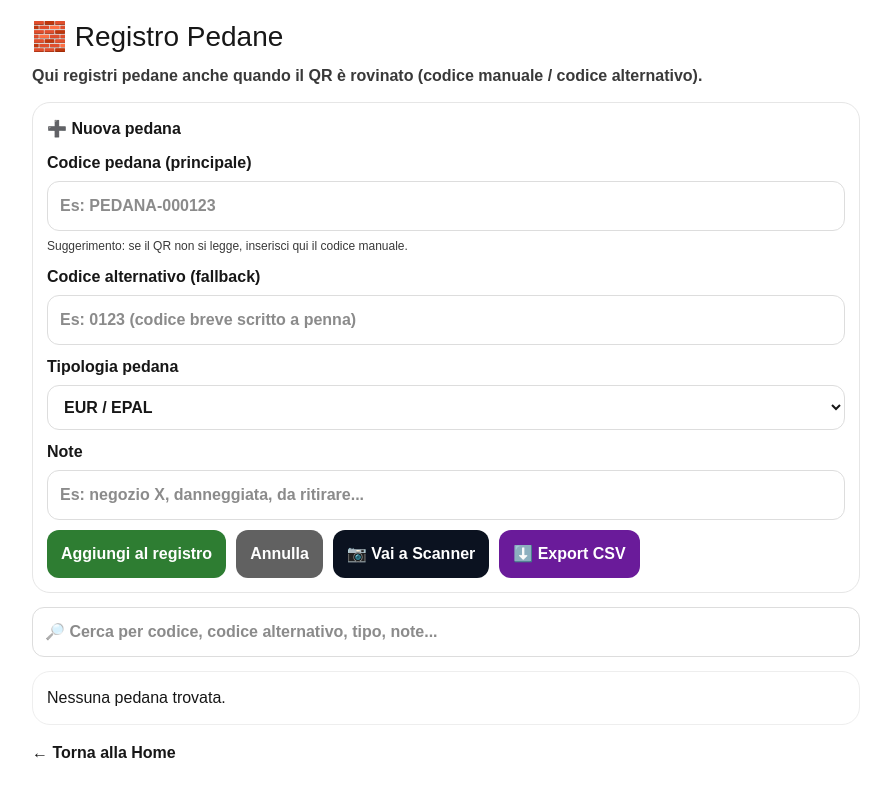
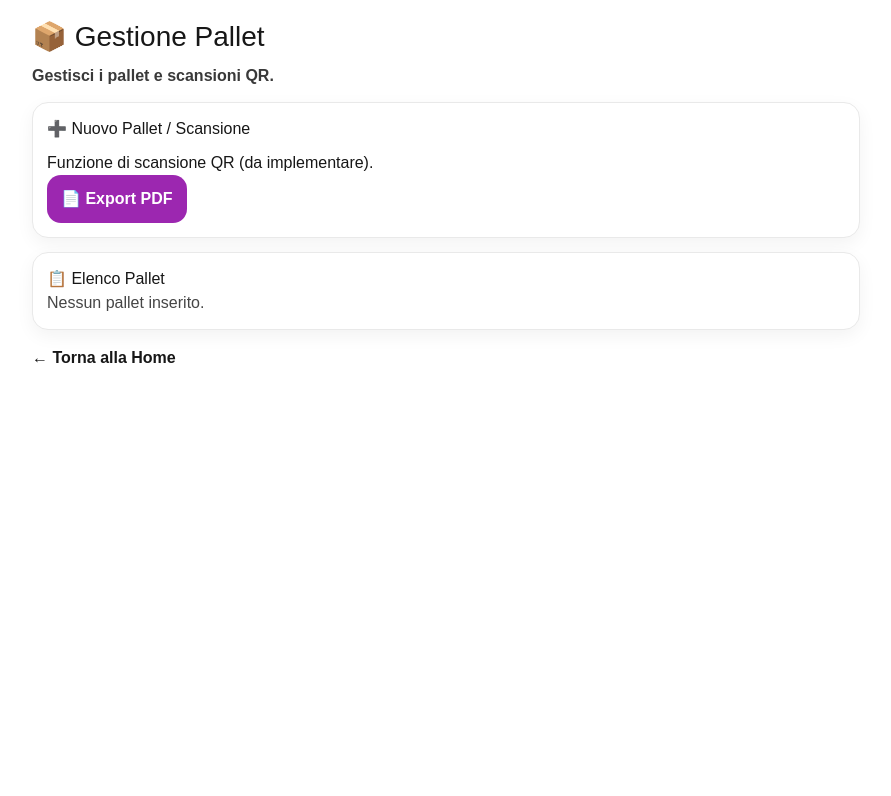
Before and after one commit to lucamandis89/pallet-tracker-v2, a Next.js app: page /pallets in a window 1280 px wide. Shown: the top 796 px of the page, without its empty margins (194-1085 px from the left). Built offline with nearby package versions, Linux system fonts and the light colour scheme.

Commit message:
Update page.tsx

```diff
--- a/app/pallets/page.tsx
+++ b/app/pallets/page.tsx
@@ -1,278 +1,87 @@
 "use client";
 
-import React, { useEffect, useMemo, useState } from "react";
+import React, { useEffect, useState } from "react";
 import * as storage from "../lib/storage";
 
-const PALLET_TYPES = [
-  "EUR / EPAL",
-  "CHEP",
-  "CP (Chemical)",
-  "H1 Plastica",
-  "Mezza pedana",
-  "Altro",
-];
-
 export default function PalletsPage() {
-  const [items, setItems] = useState<storage.PalletItem[]>([]);
-  const [q, setQ] = useState("");
-
-  const [code, setCode] = useState("");
-  const [altCode, setAltCode] = useState("");
-  const [type, setType] = useState<string>(PALLET_TYPES[0]);
-  const [notes, setNotes] = useState("");
-
-  const [editId, setEditId] = useState<string | null>(null);
+  const [pallets, setPallets] = useState<storage.PalletItem[]>([]);
 
   function reload() {
-    setItems(storage.getPallets());
+    setPallets(storage.getPallets());
   }
 
   useEffect(() => {
     reload();
-    const last = storage.getLastScan();
-    if (last) setCode((prev) => prev || last);
   }, []);
 
-  const filtered = useMemo(() => {
-    const s = q.trim().toLowerCase();
-    if (!s) return items;
-    return items.filter((p) => {
-      const hay = `${p.code} ${p.altCode || ""} ${p.type || ""} ${p.notes || ""}`.toLowerCase();
-      return hay.includes(s);
-    });
-  }, [items, q]);
+  // Funzioni per aggiungere/modificare/eliminare pallet (da completare secondo la tua logica)
+  // ...
 
-  function resetForm() {
-    setEditId(null);
-    setCode("");
-    setAltCode("");
-    setType(PALLET_TYPES[0]);
-    setNotes("");
-  }
-
-  function onSubmit() {
-    const c = code.trim();
-    if (!c) return alert("Inserisci un codice pedana (QR o manuale).");
-
-    if (editId) {
-      const all = storage.getPallets();
-      const idx = all.findIndex((x) => x.id === editId);
-      if (idx < 0) {
-        alert("Elemento non trovato, ricarico lista.");
-        reload();
-        return;
-      }
-      all[idx] = {
-        ...all[idx],
-        code: c,
-        altCode: altCode.trim() || undefined,
-        type: type || undefined,
-        notes: notes.trim() || undefined,
-      };
-      storage.setPallets(all);
-      reload();
-      resetForm();
-      return;
-    }
-
-    storage.upsertPallet({
-      code: c,
-      altCode: altCode.trim() || undefined,
-      type: type || undefined,
-      notes: notes.trim() || undefined,
-    });
-    reload();
-    resetForm();
-  }
-
-  function onEdit(p: storage.PalletItem) {
-    setEditId(p.id);
-    setCode(p.code || "");
-    setAltCode(p.altCode || "");
-    setType(p.type || PALLET_TYPES[0]);
-    setNotes(p.notes || "");
-    window.scrollTo({ top: 0, behavior: "smooth" });
-  }
-
-  function onDelete(id: string) {
-    if (!confirm("Eliminare questa pedana dal registro?")) return;
-    const all = storage.getPallets().filter((x) => x.id !== id);
-    storage.setPallets(all);
-    reload();
-  }
-
-  // ⬇️ MODIFICATA: usa storage.exportCsv
-  function exportCsv() {
+  async function exportPdf() {
     const all = storage.getPallets();
-    storage.exportCsv(
-      "registro_pedane.csv",
-      ["code", "altCode", "type", "notes", "lastSeen", "lat", "lng", "source"],
-      all.map((p) => [
+    await storage.exportPdf({
+      filename: "pallet.pdf",
+      title: "Elenco Pallet",
+      headers: ["ID", "Codice", "Codice alternativo", "Tipo", "Note", "Ultimo visto"],
+      rows: all.map((p) => [
+        p.id,
         p.code,
         p.altCode || "",
         p.type || "",
         p.notes || "",
-        p.lastSeenTs ? new Date(p.lastSeenTs).toISOString() : "",
-        p.lastLat ?? "",
-        p.lastLng ?? "",
-        p.lastSource || "",
-      ])
-    );
+        p.lastSeenTs ? new Date(p.lastSeenTs).toLocaleString() : "",
+      ]),
+    });
   }
 
-  const btn = (bg: string) => ({
+  const cardStyle: React.CSSProperties = {
+    background: "white",
+    border: "1px solid #e9e9e9",
+    borderRadius: 16,
+    padding: 14,
+    boxShadow: "0 6px 18px rgba(0,0,0,0.05)",
+  };
+
+  const btn = (bg: string, color = "white") => ({
     padding: "12px 14px",
-    borderRadius: 12,
+    borderRadius: 14,
     border: "none",
     fontWeight: 900 as const,
     cursor: "pointer",
     background: bg,
-    color: "white",
+    color,
   });
-
-  const input = {
-    padding: 12,
-    borderRadius: 12,
-    border: "1px solid #ddd",
-    fontWeight: 700 as const,
-    width: "100%",
-  };
 
   return (
     <div style={{ padding: 16, maxWidth: 860, margin: "0 auto" }}>
-      <h1 style={{ fontSize: 28, marginBottom: 6 }}>🧱 Registro Pedane</h1>
+      <h1 style={{ fontSize: 28, marginBottom: 6 }}>📦 Gestione Pallet</h1>
       <div style={{ opacity: 0.85, fontWeight: 700 }}>
-        Qui registri pedane anche quando il QR è rovinato (codice manuale / codice alternativo).
+        Gestisci i pallet e scansioni QR.
       </div>
 
-      <div
-        style={{
-          marginTop: 14,
-          padding: 14,
-          borderRadius: 18,
-          border: "1px solid #e6e6e6",
-          background: "white",
-        }}
-      >
-        <div style={{ fontWeight: 900, marginBottom: 10 }}>
-          {editId ? "✏️ Modifica pedana" : "➕ Nuova pedana"}
-        </div>
-
-        <div style={{ display: "grid", gap: 10 }}>
-          <div>
-            <div style={{ fontWeight: 900, marginBottom: 6 }}>Codice pedana (principale)</div>
-            <input value={code} onChange={(e) => setCode(e.target.value)} placeholder="Es: PEDANA-000123" style={input} />
-            <div style={{ marginTop: 6, fontSize: 12, opacity: 0.85 }}>
-              Suggerimento: se il QR non si legge, inserisci qui il codice manuale.
-            </div>
-          </div>
-
-          <div>
-            <div style={{ fontWeight: 900, marginBottom: 6 }}>Codice alternativo (fallback)</div>
-            <input
-              value={altCode}
-              onChange={(e) => setAltCode(e.target.value)}
-              placeholder="Es: 0123 (codice breve scritto a penna)"
-              style={input}
-            />
-          </div>
-
-          <div>
-            <div style={{ fontWeight: 900, marginBottom: 6 }}>Tipologia pedana</div>
-            <select value={type} onChange={(e) => setType(e.target.value)} style={input as any}>
-              {PALLET_TYPES.map((t) => (
-                <option key={t} value={t}>
-                  {t}
-                </option>
-              ))}
-            </select>
-          </div>
-
-          <div>
-            <div style={{ fontWeight: 900, marginBottom: 6 }}>Note</div>
-            <input
-              value={notes}
-              onChange={(e) => setNotes(e.target.value)}
-              placeholder="Es: negozio X, danneggiata, da ritirare..."
-              style={input}
-            />
-          </div>
-
-          <div style={{ display: "flex", gap: 10, flexWrap: "wrap" }}>
-            <button onClick={onSubmit} style={btn("#2e7d32")}>
-              {editId ? "Salva modifiche" : "Aggiungi al registro"}
-            </button>
-
-            <button onClick={resetForm} style={{ ...btn("#616161") }}>
-              Annulla
-            </button>
-
-            <a href="/scan" style={{ ...btn("#0b1220"), textDecoration: "none", display: "inline-flex", alignItems: "center" }}>
-              📷 Vai a Scanner
-            </a>
-
-            <button onClick={exportCsv} style={btn("#6a1b9a")}>
-              ⬇️ Export CSV
-            </button>
-          </div>
-        </div>
+      <div style={{ ...cardStyle, marginTop: 14, marginBottom: 14 }}>
+        <h2 style={{ marginTop: 0, marginBottom: 10 }}>➕ Nuovo Pallet / Scansione</h2>
+        {/* Qui metti il form per aggiungere pallet o il pulsante per scansione */}
+        <p>Funzione di scansione QR (da implementare).</p>
+        <button onClick={exportPdf} style={btn("#9c27b0")}>
+          📄 Export PDF
+        </button>
       </div>
 
-      <div style={{ marginTop: 14 }}>
-        <input
-          value={q}
-          onChange={(e) => setQ(e.target.value)}
-          placeholder="🔎 Cerca per codice, codice alternativo, tipo, note..."
-          style={{ ...input, background: "white" }}
-        />
-      </div>
-
-      <div style={{ marginTop: 14, display: "grid", gap: 10 }}>
-        {filtered.length === 0 ? (
-          <div style={{ padding: 14, borderRadius: 18, border: "1px solid #eee", background: "white" }}>
-            Nessuna pedana trovata.
+      <div style={cardStyle}>
+        <h2 style={{ marginTop: 0 }}>📋 Elenco Pallet</h2>
+        {pallets.length === 0 ? (
+          <div style={{ opacity: 0.8 }}>Nessun pallet inserito.</div>
+        ) : (
+          <div style={{ display: "grid", gap: 10 }}>
+            {pallets.map((p) => (
+              <div key={p.id} style={{ border: "1px solid #eee", borderRadius: 14, padding: 12 }}>
+                <div style={{ fontWeight: 900, fontSize: 18 }}>{p.code}</div>
+                <div style={{ opacity: 0.75 }}>{p.type && `Tipo: ${p.type}`}</div>
+                {p.notes && <div style={{ opacity: 0.7 }}>📝 {p.notes}</div>}
+              </div>
+            ))}
           </div>
-        ) : (
-          filtered.map((p) => (
-            <div
-              key={p.id}
-              style={{
-                padding: 14,
-                borderRadius: 18,
-                border: "1px solid #e6e6e6",
-                background: "white",
-              }}
-            >
-              <div style={{ display: "flex", justifyContent: "space-between", gap: 10, flexWrap: "wrap" }}>
-                <div>
-                  <div style={{ fontWeight: 900, fontSize: 18 }}>{p.code}</div>
-                  <div style={{ opacity: 0.85, fontWeight: 700 }}>
-                    {p.type || "—"} {p.altCode ? ` • alt: ${p.altCode}` : ""}
-                  </div>
-                </div>
-
-                <div style={{ display: "flex", gap: 8 }}>
-                  <button onClick={() => onEdit(p)} style={btn("#1e88e5")}>
-                    Modifica
-                  </button>
-                  <button onClick={() => onDelete(p.id)} style={btn("#e53935")}>
-                    Elimina
-                  </button>
-                </div>
-              </div>
-
-              {p.notes ? <div style={{ marginTop: 8, fontWeight: 700 }}>{p.notes}</div> : null}
-
-              <div style={{ marginTop: 8, fontSize: 12, opacity: 0.85 }}>
-                Ultimo rilevamento:{" "}
-                {p.lastSeenTs ? new Date(p.lastSeenTs).toLocaleString() : "—"}{" "}
-                {p.lastSource ? `(${p.lastSource})` : ""}
-                {typeof p.lastLat === "number" && typeof p.lastLng === "number"
-                  ? ` • GPS: ${p.lastLat.toFixed(6)}, ${p.lastLng.toFixed(6)}`
-                  : ""}
-              </div>
-            </div>
-          ))
         )}
       </div>
 
```
